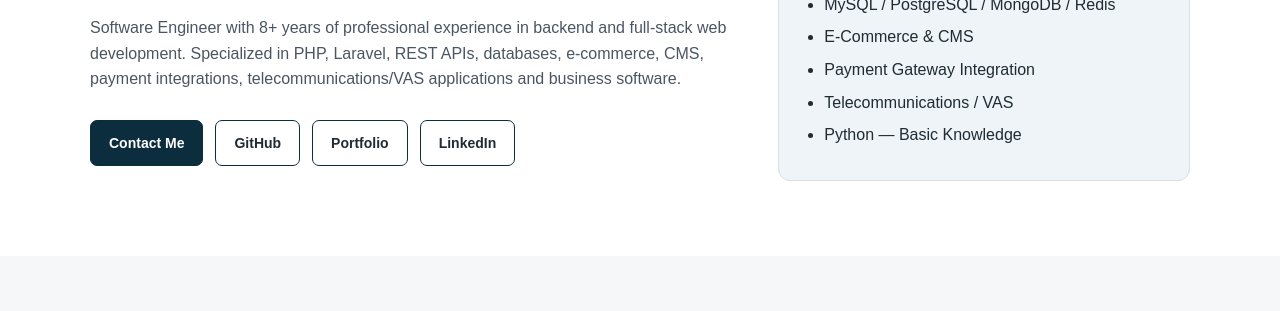
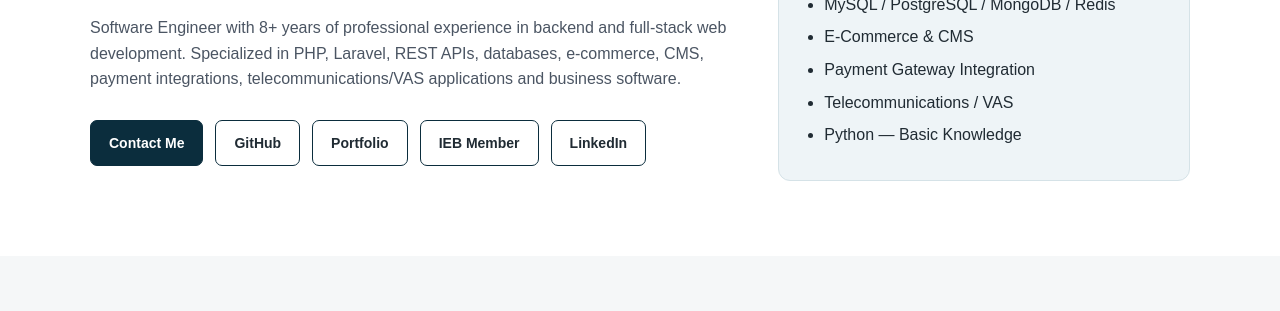
Before and after one commit to robiulhasanphp/robiulhasanphp.github.io, a plain HTML site: page index.html in a window 1280 px wide. Shown: the part 325-636 px from the top of the page. Drawn offline with Linux system fonts and the light colour scheme.

Commit message:
Add IEB Member link to buttons in index.html

```diff
--- a/index.html
+++ b/index.html
@@ -113,6 +113,7 @@ and business software.
 <a class="btn primary" href="#contact">Contact Me</a>
 <a class="btn" href="https://github.com/robiulhasanphp" target="_blank">GitHub</a>
 <a class="btn" href="https://robiulhasanphp.github.io/" target="_blank">Portfolio</a>
+<a class="btn" href="https://www.iebbd.org/member/search.jsp?searchToken=27D7C5C8694787E580BE0C9BBBA8F6C2&membershipId=A16930&memberNameEmailMobile=" target="_blank">IEB Member</a>
 <a class="btn" href="https://www.linkedin.com/in/md-robiul-hasan-972b6b379/" target="_blank">LinkedIn</a>
 </div>
 </div>
```
